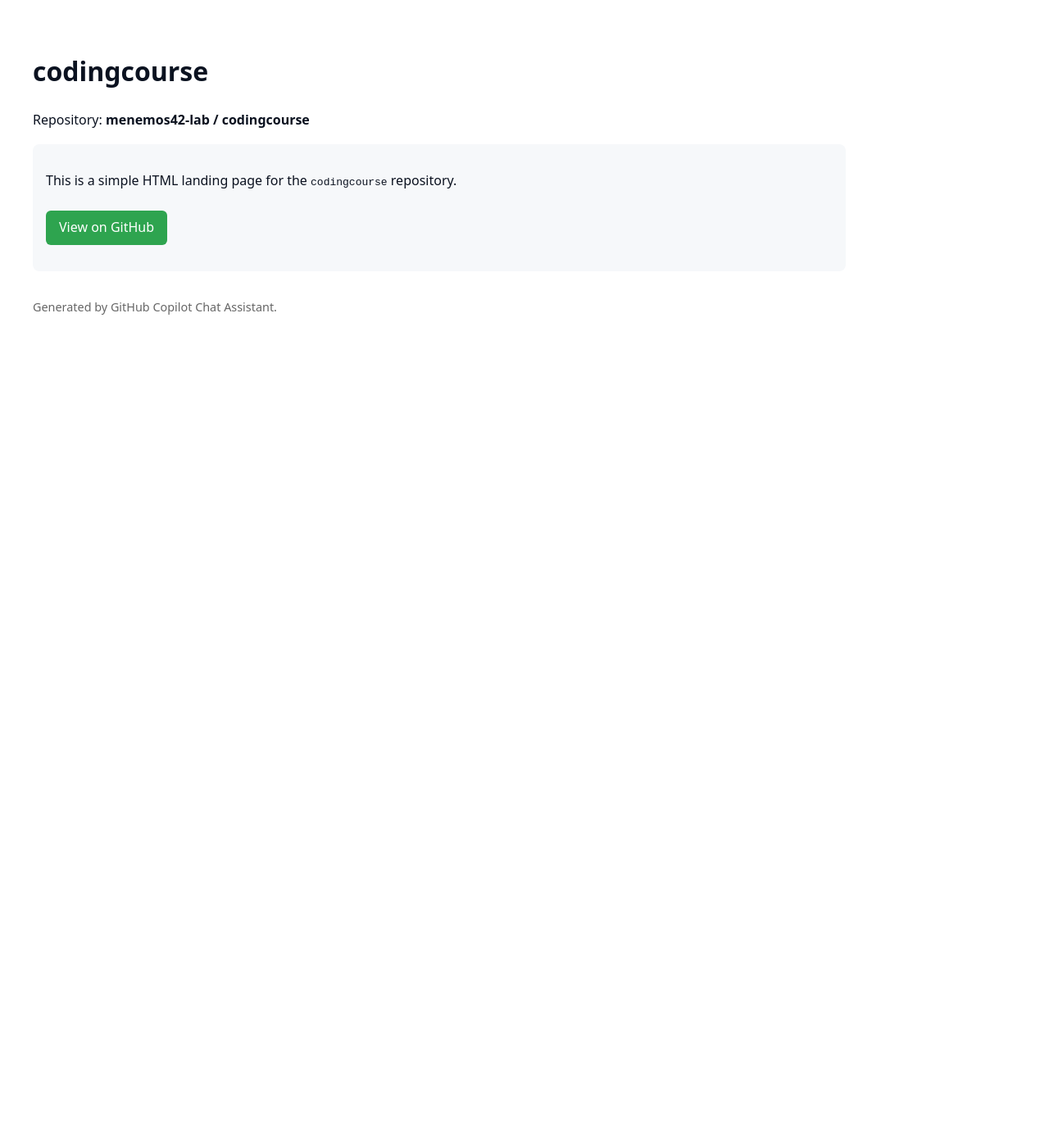
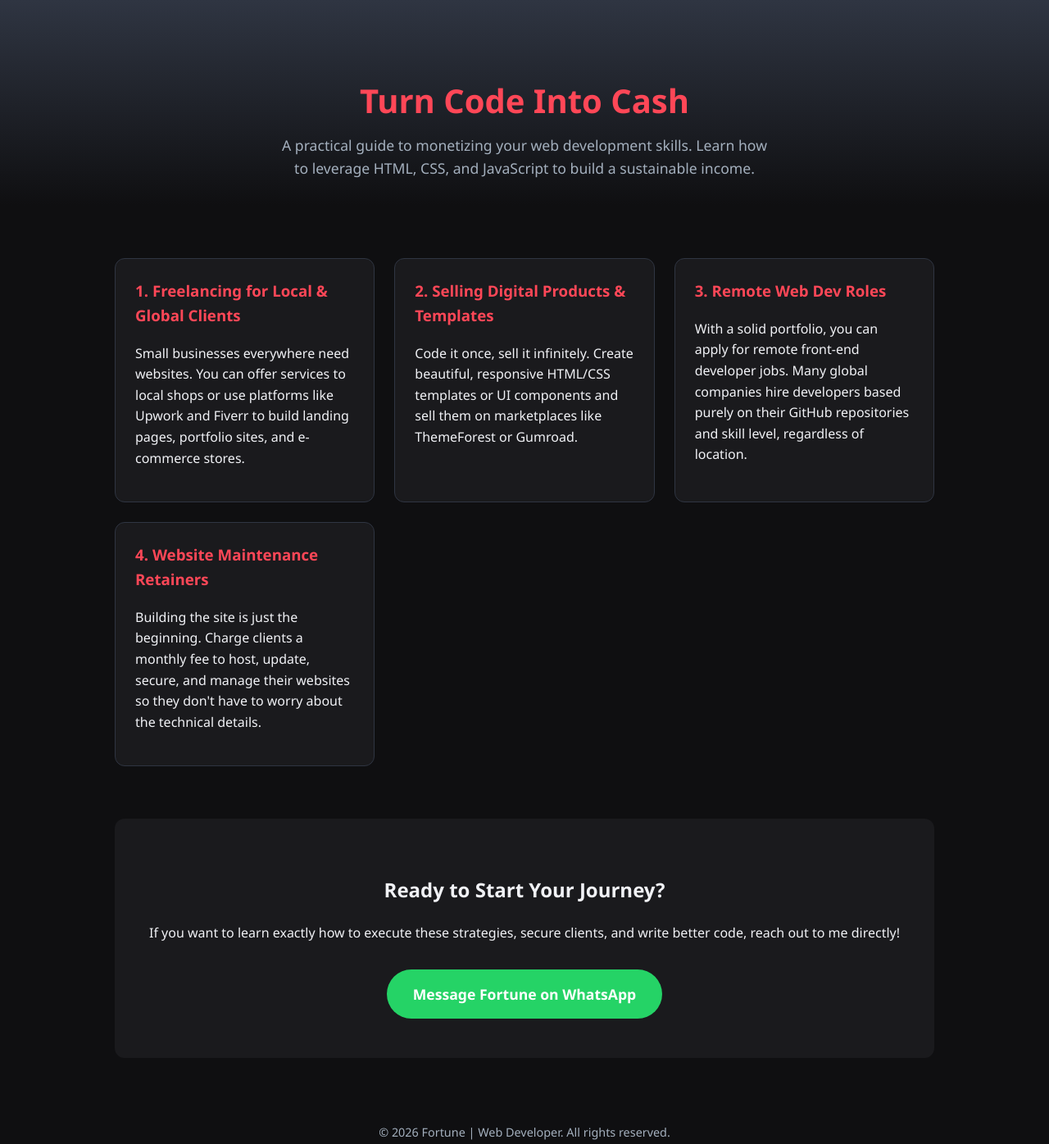
Before and after one commit to menemos42-lab/codingcourse, a plain HTML site: page index.html in a window 1280 px wide. Shown: the whole page at 82% size. Before the commit the page ends 800 px from the top, so only its background shows below. Drawn offline with Linux system fonts and the light colour scheme.

Commit message:
Update index.html

```diff
--- a/index.html
+++ b/index.html
@@ -1,32 +1,149 @@
 <!DOCTYPE html>
 <html lang="en">
 <head>
-  <meta charset="utf-8">
-  <meta name="viewport" content="width=device-width,initial-scale=1">
-  <title>menemos42-lab / codingcourse</title>
+    <meta charset="UTF-8">
+    <meta name="viewport" content="width=device-width, initial-scale=1.0">
+    <title>Earn Money with Web Development | By Fortune</title>
     <style>
-    body { font-family: system-ui, -apple-system, 'Segoe UI', Roboto, 'Helvetica Neue', Arial; padding: 2rem; line-height: 1.6; color: #0b1220; }
-    header { margin-bottom: 1rem; }
-    .repo { background: #f6f8fa; padding: 1rem; border-radius: 8px; max-width: 60rem; }
-    a.button { display: inline-block; margin-top: 0.5rem; padding: 0.5rem 1rem; background: #2ea44f; color: white; text-decoration: none; border-radius: 6px; }
-    footer { margin-top: 2rem; color: #666; font-size: 0.9rem; }
+        :root {
+            --bg-color: #0f0f11;
+            --card-bg: #1a1a1d;
+            --primary: #ff4757;
+            --text-main: #f1f2f6;
+            --text-muted: #a4b0be;
+        }
+
+        body {
+            margin: 0;
+            font-family: 'Segoe UI', Tahoma, Geneva, Verdana, sans-serif;
+            background-color: var(--bg-color);
+            color: var(--text-main);
+            line-height: 1.6;
+        }
+
+        header {
+            text-align: center;
+            padding: 4rem 1rem 2rem;
+            background: linear-gradient(180deg, #2f3542 0%, var(--bg-color) 100%);
+        }
+
+        header h1 {
+            color: var(--primary);
+            font-size: 2.5rem;
+            margin-bottom: 0.5rem;
+        }
+
+        header p {
+            color: var(--text-muted);
+            font-size: 1.1rem;
+            max-width: 600px;
+            margin: 0 auto;
+        }
+
+        .container {
+            max-width: 1000px;
+            margin: 0 auto;
+            padding: 2rem 1rem;
+        }
+
+        .methods-grid {
+            display: grid;
+            grid-template-columns: repeat(auto-fit, minmax(280px, 1fr));
+            gap: 1.5rem;
+            margin-top: 2rem;
+        }
+
+        .card {
+            background-color: var(--card-bg);
+            padding: 1.5rem;
+            border-radius: 12px;
+            border: 1px solid #2f3542;
+            transition: transform 0.3s ease;
+        }
+
+        .card:hover {
+            transform: translateY(-5px);
+            border-color: var(--primary);
+        }
+
+        .card h3 {
+            color: var(--primary);
+            margin-top: 0;
+        }
+
+        .contact-section {
+            text-align: center;
+            margin-top: 4rem;
+            padding: 3rem 1rem;
+            background-color: var(--card-bg);
+            border-radius: 12px;
+        }
+
+        .contact-btn {
+            display: inline-block;
+            background-color: #25D366; /* WhatsApp Green */
+            color: white;
+            padding: 1rem 2rem;
+            text-decoration: none;
+            font-weight: bold;
+            border-radius: 50px;
+            margin-top: 1rem;
+            font-size: 1.1rem;
+            transition: opacity 0.3s ease;
+        }
+
+        .contact-btn:hover {
+            opacity: 0.8;
+        }
+
+        footer {
+            text-align: center;
+            padding: 2rem;
+            color: var(--text-muted);
+            font-size: 0.9rem;
+        }
     </style>
 </head>
 <body>
+
     <header>
-    <h1>codingcourse</h1>
-    <p>Repository: <strong>menemos42-lab / codingcourse</strong></p>
+        <h1>Turn Code Into Cash</h1>
+        <p>A practical guide to monetizing your web development skills. Learn how to leverage HTML, CSS, and JavaScript to build a sustainable income.</p>
     </header>
 
-  <section class="repo">
-    <p>This is a simple HTML landing page for the <code>codingcourse</code> repository.</p>
-    <p>
-      <a class="button" href="https://github.com/menemos42-lab/codingcourse" target="_blank" rel="noopener">View on GitHub</a>
-    </p>
-  </section>
+    <div class="container">
+        <div class="methods-grid">
+            <div class="card">
+                <h3>1. Freelancing for Local & Global Clients</h3>
+                <p>Small businesses everywhere need websites. You can offer services to local shops or use platforms like Upwork and Fiverr to build landing pages, portfolio sites, and e-commerce stores.</p>
+            </div>
+
+            <div class="card">
+                <h3>2. Selling Digital Products & Templates</h3>
+                <p>Code it once, sell it infinitely. Create beautiful, responsive HTML/CSS templates or UI components and sell them on marketplaces like ThemeForest or Gumroad.</p>
+            </div>
+
+            <div class="card">
+                <h3>3. Remote Web Dev Roles</h3>
+                <p>With a solid portfolio, you can apply for remote front-end developer jobs. Many global companies hire developers based purely on their GitHub repositories and skill level, regardless of location.</p>
+            </div>
+
+            <div class="card">
+                <h3>4. Website Maintenance Retainers</h3>
+                <p>Building the site is just the beginning. Charge clients a monthly fee to host, update, secure, and manage their websites so they don't have to worry about the technical details.</p>
+            </div>
+        </div>
+
+        <div class="contact-section">
+            <h2>Ready to Start Your Journey?</h2>
+            <p>If you want to learn exactly how to execute these strategies, secure clients, and write better code, reach out to me directly!</p>
+            <a href="https://wa.me/2347015576014" class="contact-btn">Message Fortune on WhatsApp</a>
+        </div>
+    </div>
 
     <footer>
-    <p>Generated by GitHub Copilot Chat Assistant.</p>
+        <p>&copy; 2026 Fortune | Web Developer. All rights reserved.</p>
     </footer>
+
 </body>
 </html>
```
Lines whose indentation alone changed are shown as unchanged.
